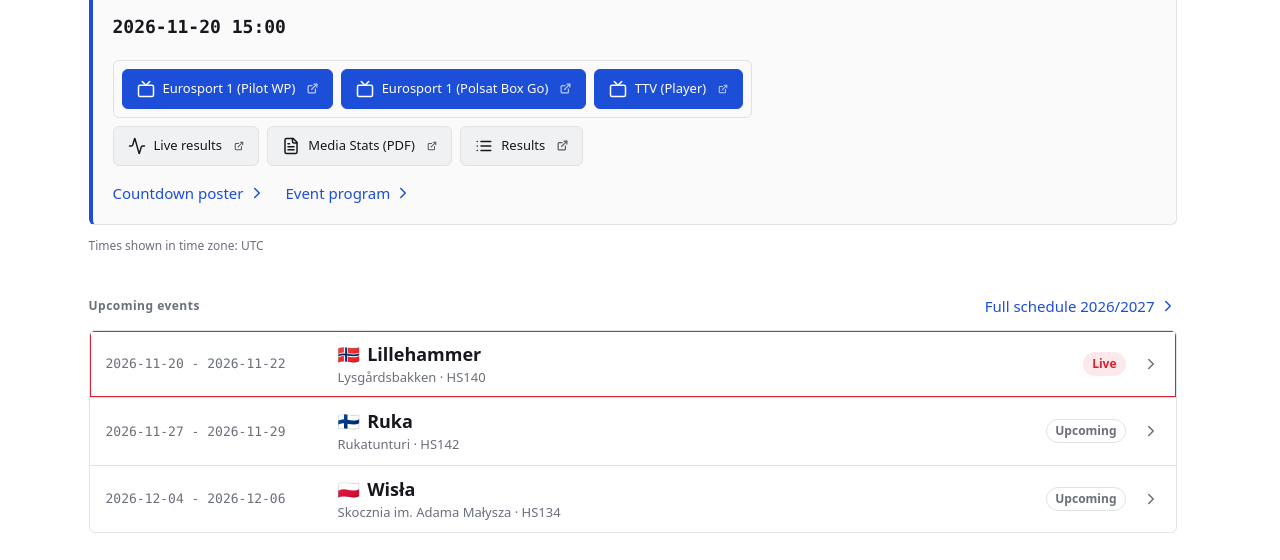
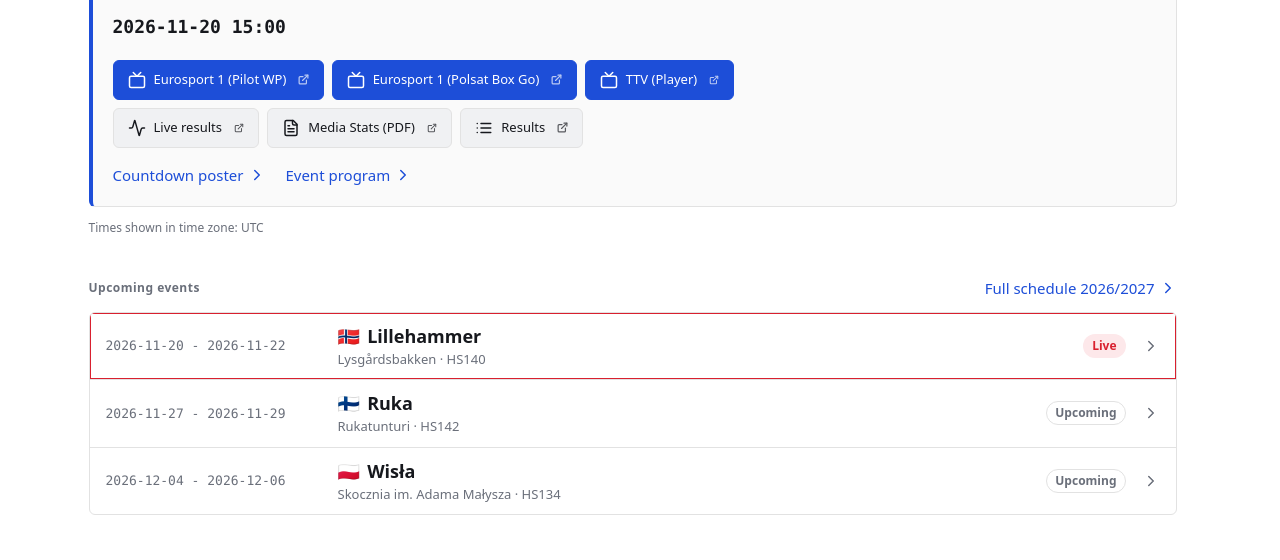
Before and after one commit to piecioshka/skoki-narciarskie, an Astro site: page /en/ in a window 1280 px wide. Shown: the part 240-800 px from the top of the page. Built offline with nearby package versions, Linux system fonts and the light colour scheme; Astro itself is replaced by a stand-in of ours.

Commit message:
style: drop the frame around the broadcast row

```diff
--- a/src/styles/global.css
+++ b/src/styles/global.css
@@ -457,15 +457,6 @@ body {
   margin: 0;
   padding: 0;
   list-style: none;
-}
-
-/* The broadcast row is framed so it stands apart from the other links. */
-.links__row--broadcast {
-  align-self: flex-start;
-  max-width: 100%;
-  padding: 0.5rem;
-  border: 1px solid var(--pal-border);
-  border-radius: var(--pal-radius);
 }
 
 .links__note {
```
